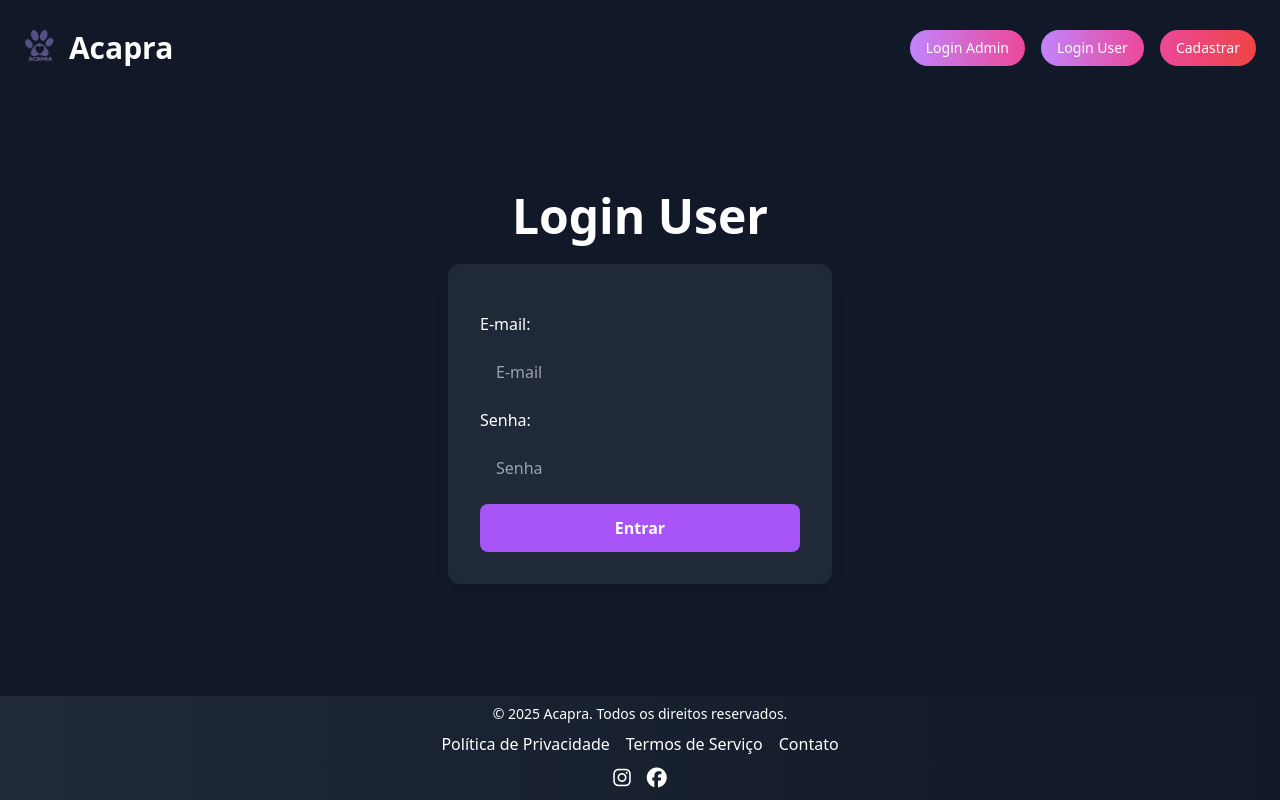
After one commit to CristianoMafraJunior/Sistema-Acapra, a Django app: page /login_user/ in a window 1280 px wide. The commit adds this page. Run offline with Django 4.2, Linux system fonts and the light colour scheme; style sheets or scripts are compiled from the project's sources.

Commit message:
[IMP] acapra: login User

```diff
--- a/acapra/forms/__init__.py
+++ b/acapra/forms/__init__.py
@@ -2,3 +2,4 @@
 from .form_admin import FormLoginAdmin
 from .form_cadastrar import FormCadastrar
 from .form_cadastro_animais import AnimalForm
+from .form_login_user import FormLoginUser
--- /dev/null
+++ b/acapra/forms/form_login_user.py
@@ -0,0 +1,22 @@
+from django import forms
+
+
+class FormLoginUser(forms.Form):
+    email = forms.CharField(
+        label="E-mail",
+        widget=forms.TextInput(
+            attrs={
+                "class": "w-full px-4 py-2 rounded-lg bg-gray-800 text-white",
+                "placeholder": "E-mail",
+            }
+        ),
+    )
+    password = forms.CharField(
+        label="Senha",
+        widget=forms.PasswordInput(
+            attrs={
+                "class": "w-full px-4 py-2 rounded-lg bg-gray-800 text-white",
+                "placeholder": "Senha",
+            }
+        ),
+    )
--- a/acapra/templates/acapra/base/base.html
+++ b/acapra/templates/acapra/base/base.html
@@ -16,7 +16,8 @@
             <h1 class="text-3xl font-bold leading-tight">Acapra</h1>
         </div>
         <nav class="flex space-x-4">
-            <a href="{% url 'LoginAdmin' %}" class="bg-gradient-to-r from-purple-400 to-pink-500 px-4 py-2 rounded-full text-sm">Login</a>
+            <a href="{% url 'LoginAdmin' %}" class="bg-gradient-to-r from-purple-400 to-pink-500 px-4 py-2 rounded-full text-sm">Login Admin</a>
+            <a href="{% url 'LoginUser' %}" class="bg-gradient-to-r from-purple-400 to-pink-500 px-4 py-2 rounded-full text-sm">Login User</a>
             <a href="{% url 'Cadastrar' %}" class="bg-gradient-to-r from-pink-500 to-red-500 px-4 py-2 rounded-full text-sm">Cadastrar</a>
         </nav>
     </header>
--- /dev/null
+++ b/acapra/templates/acapra/login_user.html
@@ -0,0 +1,16 @@
+{% extends 'acapra/base/base.html' %}
+
+{% block title %}Admin - Acapra{% endblock %}
+
+{% block content %}
+    <div class="flex items-center justify-center">
+        <div class="flex flex-col items-center space-y-6">
+            <h2 class="text-5xl font-bold text-center">Login User</h2>
+            <form method="POST"  class="flex flex-col space-y-4 bg-gray-800 p-8 rounded-xl shadow-lg w-96">
+                {% csrf_token %}
+                {{ form }}
+                <button type="submit" class="bg-purple-500 hover:bg-purple-600 px-6 py-3 rounded-lg text-white font-bold">Entrar</button>
+            </form>
+        </div>
+    </div>
+{% endblock %}
--- a/acapra/urls.py
+++ b/acapra/urls.py
@@ -7,6 +7,7 @@ from .views import (
     FormulariosAdmin,
     AdocoesAdmin,
     CadastroAnimaisAdmin,
+    LoginUser,
 )
 
 
@@ -18,4 +19,5 @@ urlpatterns = [
     path("admin_formularios/", FormulariosAdmin, name="FormulariosAdmin"),
     path("admin_adocoes/", AdocoesAdmin, name="AdocoesAdmin"),
     path("admin_cadastro_animais", CadastroAnimaisAdmin, name="CadastroAnimaisAdmin"),
+    path("login_user/", LoginUser, name="LoginUser"),
 ]
--- a/acapra/views/__init__.py
+++ b/acapra/views/__init__.py
@@ -6,3 +6,4 @@ from .cadastrar import Cadastrar
 from .adocoes_admin import AdocoesAdmin
 from .cadastro_animais_admin import CadastroAnimaisAdmin
 from .formularios_admin import FormulariosAdmin
+from .login_user import LoginUser
--- /dev/null
+++ b/acapra/views/login_user.py
@@ -0,0 +1,21 @@
+from django.shortcuts import render, redirect
+from ..models import User
+from ..forms import FormLoginUser
+from django.contrib.auth.hashers import check_password
+
+
+def LoginUser(request):
+    if request.method == "POST":
+        form = FormLoginUser(request.POST)
+        if form.is_valid():
+            email = form.cleaned_data["email"]
+            senha = form.cleaned_data["password"]
+
+            user = User.objects.get(email=email)
+            if check_password(senha, user.senha):
+                request.session["user_id"] = user.id
+                return redirect("Home")
+    else:
+        form = FormLoginUser()
+
+    return render(request, "acapra/login_user.html", {"form": form})
```
